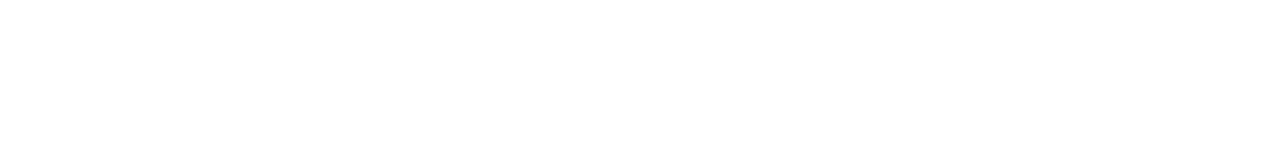
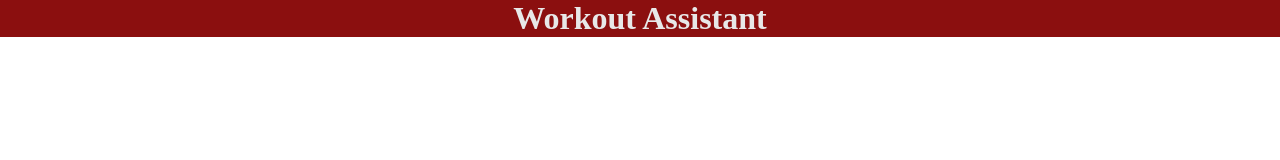
Before and after one commit to NicholasDomanico/Workout-Assistant, a plain HTML site: page index.html in a window 1280 px wide. Drawn offline with Linux system fonts and the light colour scheme.

Commit message:
Created top header, color variables

```diff
--- a/index.html
+++ b/index.html
@@ -7,6 +7,8 @@
     <title>Workout Assistant</title>
 </head>
 <body>
-
+    <header class="main-header">
+        <h1 class="main-header__title">Workout Assistant</h1>
+    </header>
 </body>
 </html>
--- a/style.css
+++ b/style.css
@@ -2,3 +2,15 @@
     margin: 0;
     padding: 0;
 }
+
+:root {
+    --red: #8b0f0f;
+    --font-color: #e8e8e8
+}
+
+.main-header {
+    display: flex;
+    justify-content: center;
+    background-color: var(--red);
+    color: var(--font-color);
+}
```
